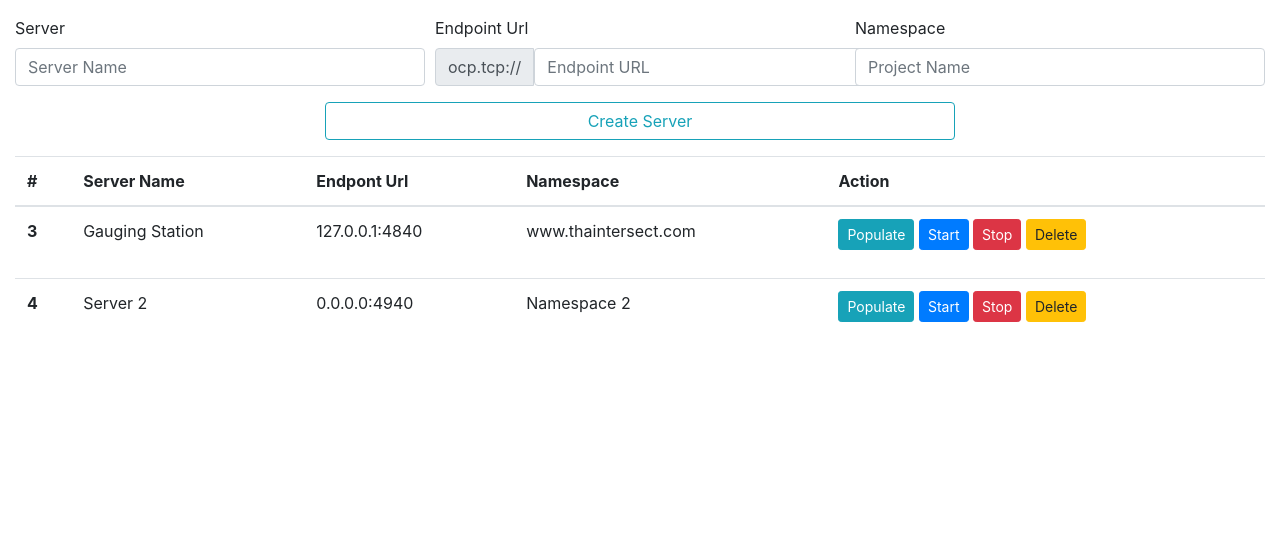
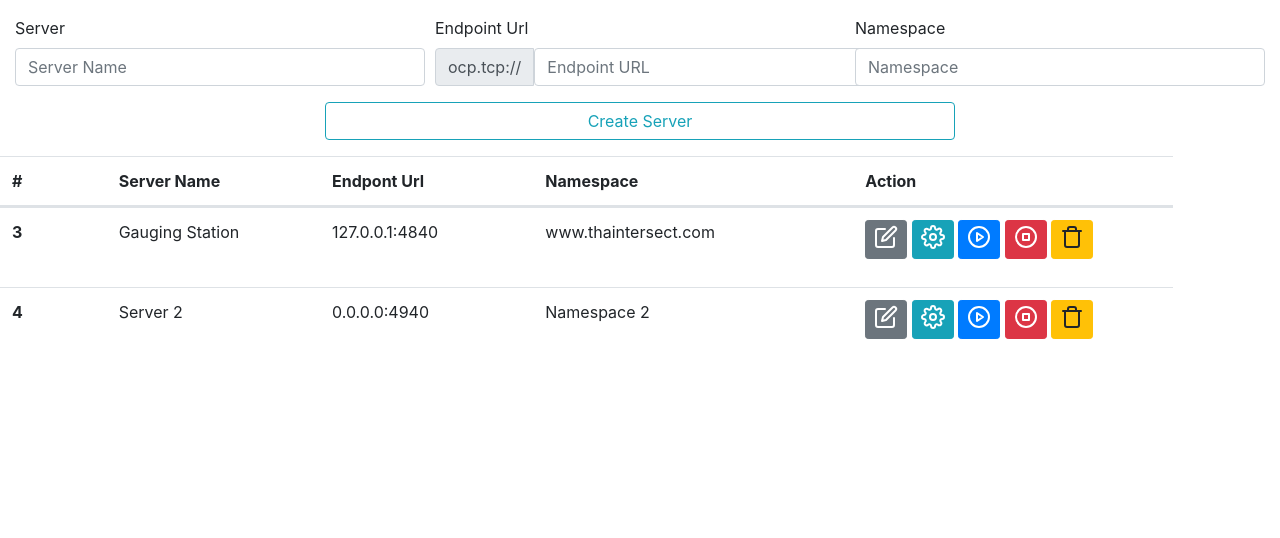
Before and after one commit to Andykibz/opcserver, a Flask app: page / in a window 1280 px wide. Shown: the part 56-594 px from the top of the page. Run offline with Flask 2, Linux system fonts and the light colour scheme; data comes from the database, SQL or seed files in the repository; both versions use the stored data as it was after the commit; some libraries are stand-ins or nearby versions.

Commit message:
Added opcua

```diff
--- a/index/__init__.py
+++ b/index/__init__.py
@@ -5,7 +5,8 @@ from flask_sqlalchemy import SQLAlchemy
 app = Flask(__name__)
 app.config['SECRET_KEY'] = 'f1d9d48ec0e26e2a250839fa36ea2c602cc4f85ccfeb5c65'
 app.config['SQLALCHEMY_DATABASE_URI'] = 'sqlite:///site.db'
-
+from flask_wtf.csrf import CSRFProtect
+csrf = CSRFProtect(app)
 db = SQLAlchemy(app)
 
 from index import routes
--- a/index/forms.py
+++ b/index/forms.py
@@ -21,7 +21,7 @@ class ServerCreateForm( FlaskForm ):
 
     namespace = StringField('Namespace',
                                 render_kw = {
-                                            'placeholder': "Project Name"
+                                            'placeholder': "Namespace"
                                         }
                                 )
 
--- a/index/routes.py
+++ b/index/routes.py
@@ -3,6 +3,15 @@ from index import app,db
 from index.models import Server,Object, Variable
 from index.forms import ServerCreateForm,ObjectCreateForm,VariableCreateForm
 from . import utils
+from myserver import MyServer
+ms = MyServer()
+
+# class OPC():
+#     def startserver():
+#         def __init__( id ):
+#             self.id =
+#             MyServer()
+
 
 @app.route("/")
 def home():
@@ -14,17 +23,26 @@ def home():
 def create_server():
     form = ServerCreateForm()
     if form.validate_on_submit():
-        server = Server( name=form.server_name.data, endpoint_url=form.endpoint_url.data,namespace=form.endpoint_url.data )
+        server = Server( name=form.server_name.data, endpoint_url=form.endpoint_url.data,namespace=form.namespace.data )
         db.session.add(server)
         db.session.commit()
         resp = {
-            'message' : f'{ form.server_name.data } Created Successfully',
+            'message' : '{} Created Successfully'.format(form.server_name.data),
             'servers' : Server.query.all()
         }
         return redirect(url_for('home'))
-        # return jsonify(resp)
 
     return jsonify(data=form.errors)
+
+@app.route("/server/delete/<serverid>",methods= ['POST'] )
+def delete_server( serverid ):
+    server = Server.query.get( serverid )
+    servername = server.name
+    db.session.delete(server)
+    db.session.commit()
+    flash('{} Deleted SUccessfully'.format(servername), 'success')
+    return redirect(url_for('create_server'))
+
 
 @app.route("/server/<serverid>",methods= ['GET'] )
 def server_populate(serverid):
@@ -41,7 +59,16 @@ def server_populate(serverid):
              objform = ObjectCreateForm(),
              varform=varform
     )
+@app.route("/start_server/<serverid>",methods=['GET'])
+def start_server(serverid):
+    global ms
+    ms.initialise(serverid)
+    return jsonify( ms.opc_server.start())
 
+
+@app.route("/stop_server/<serverid>",methods=['GET'])
+def stop_server(serverid):
+    ms.opc_server.stop()
 
 @app.route("/create_object",methods= ['POST'] )
 def create_object():
@@ -76,7 +103,7 @@ def create_variable():
         db.session.add(var)
         db.session.commit()
         resp={
-            'message' : f' {var.name} Created Successfully',
+            'message' : '{} Created Successfully'.format(var.name),
             'object'  : varform.data
         }
         # return jsonify(resp)
--- a/index/templates/index.html
+++ b/index/templates/index.html
@@ -1,16 +1,26 @@
 {% extends 'base.html' %}
 {% block content %}
 <div id="alerts-wrapper" class="">
+    {% with messages = get_flashed_messages(with_categories=true) %}
+    {% if messages %}
+    {% for category, message in messages %}
+      <div id="alert-message" class="alert alert-{{ category }}">
+          {{ message }}
+      </div>
+      {% endfor %}
+    {% endif %}
+  {% endwith %}
+</div>
+<!-- Large modal -->
+<div class="modal fade config-server-modal-lg" tabindex="-1" role="dialog" aria-labelledby="myLargeModalLabel" aria-hidden="true">
+  <div class="modal-dialog modal-lg">
+    <div class="modal-content">
 
+    </div>
+  </div>
 </div>
-<!-- <div id="" class="alert d-none alert-dismissible fade show alert-box" role="alert">
-    <span class="alert-message">  </span>
-    <button type="button" class="close" data-dismiss="alert" aria-label="Close">
-    <span aria-hidden="true">&times;</span>
-  </button>
-</div> -->
 
-  <form id="projects_form" class="d-block mb-3" method="post" action="{{url_for('create_server')}}" class="d-block mb-10" >
+  <form id="projects_form" class="d-block mb-3" method="post" action="{{url_for('create_server')}}" autocomplete=false >
       {{ form.hidden_tag() }}
       <div class="form-row">
         <div class="col-4 mb-3">
@@ -40,33 +50,64 @@
   </form>
   <table class="table">
       <thead>
-        <tr>
-          <th scope="col">#</th>
-          <th scope="col">Server Name</th>
-          <th scope="col">Endpont Url</th>
-          <th scope="col">Namespace</th>
-          <th scope="col">Action</th>
+        <tr class="row">
+          <th scope="col" class="col-sm-1">#</th>
+          <th scope="col" class="col-sm-2">Server Name</th>
+          <th scope="col" class="col-sm-2 ">Endpont Url</th>
+          <th scope="col" class="col-sm-3 ">Namespace</th>
+          <th scope="col" class="col-sm-3">Action</th>
         </tr>
       </thead>
       <tbody>
         {% if servers %}
         {% for server in servers %}
-        <tr>
-          <th scope="row">{{ server.id }}</th>
-          <td>{{ server.name }}</td>
-          <td>{{ server.endpoint_url }}</td>
-          <td>{{ server.namespace }}</td>
-          <td>
+        <tr class="row">
+          <th scope="row" class="col-sm-1">{{ server.id }}</th>
+          <td class="col-sm-2">{{ server.name }}</td>
+          <td class="col-sm-2">{{ server.endpoint_url }}</td>
+          <td class="col-sm-3">{{ server.namespace }}</td>
+          <td class="col-sm-3">
               <p>
-                <a class="btn btn-sm btn-info" href="{{ url_for('server_populate',serverid=server.id) }}">Populate</a>
-                <a class="btn btn-sm btn-primary" href="#">Start</a>
-                <a class="btn btn-sm btn-danger" href="#">Stop</a>
-                <a class="btn btn-sm btn-warning" href="#">Delete</a>
+                <a class="btn btn-sm btn-secondary" href="{{ url_for('server_populate',serverid=server.id) }}"><i data-feather="edit"></i> </a>
+                <a data-toggle="modal" data-target="config-server-modal-lg" class="btn btn-sm btn-info" href="#"> <i data-feather="settings"></i> </a>
+                <a data-server-id="{{ server.id }}" class="btn btn-sm btn-primary start-server" href="#"><i data-feather="play-circle"></i></a>
+                <a data-server-id="{{ server.id }}" class="btn btn-sm btn-danger stop-server" href="#"> <i data-feather="stop-circle"></i> </a>
+                <a data-server="{{ server.id }}" role="button" class="btn btn-sm btn-warning delete-server" href="#"><i data-feather="trash"></i></a>
               </p>
-          </td>
-        </tr>
-        {% endfor %}
-        {% endif %}
-      </tbody>
+            </td>
+          </tr>
+          <form method="post" id="del-server-form-{{ server.id }}" class="d-none" action="{{ url_for('delete_server',serverid=server.id) }}">
+              <!-- <input type="hidden" name="csrf_token" value="f1d9d48ec0e26e2a250839fa36ea2c602cc4f85ccfeb5c65"/> -->
+              <input type="hidden" name="csrf_token" value="{{ csrf_token() }}"/>
+              <input type="hidden" name="server_id" value="{{ server.id }}">
+          </form>
+          {% endfor %}
+          {% else %}
+            <tr><td class="text-center h3 text-muted"> <strong> No Servers Defined </strong></td></tr>
+          {% endif %}
+        </tbody>
     </table>
 {% endblock %}
+{% block javascripts %}
+    {{ super() }}
+    <script>
+        $('.delete-server').on('click',function(e){
+            e.preventDefault()
+            let serverid = $(this).attr('data-server');
+            $('#del-server-form-'+serverid).trigger('submit')
+        });
+        $('.start-server').on('click', function(){
+            let serverid=$(this).attr('data-server-id')
+            $.get("start_server/"+serverid, function(data){
+              console.log(data)
+            });
+        });
+
+        $('.stop-server').on('click', function(){
+            let serverid=$(this).attr('data-server-id')
+            $.get("stop_server/"+serverid, function(data){
+              console.log(data)
+            });
+        });
+    </script>
+{% endblock %}
--- a/index/templates/partials/object_creation.html
+++ b/index/templates/partials/object_creation.html
@@ -14,6 +14,7 @@
 
                         <span class="span-row row "><!--Begin Row-->
                             <form id="min-object-form-{{ object.id }}" class="d-none" action="{{ url_for('delete_object') }}" method="POST" >
+                                <input type="hidden" name="csrf_token" value="{{ csrf_token() }}"/>
                                 <input type="hidden" name="server_id" value="{{ object.server.id }}">
                                 <input type="hidden" name="object_id" value="{{ object.id }}">
                             </form>
@@ -23,11 +24,10 @@
                             </span><!--End Cell-->
                         </span><!--End Row-->
 
-
-
                             {% for child_obj in object.get_child_objects() %}
                                 <span class=" span-row child-object mt-1 "><!--Begin Row-->
-                                    <form id="min-object-form-{{ child_obj.id }}" class="d-none" action="{{ url_for('delete_object') }}" method="POST" >
+                                    <form id="min-object-form-{{ child_obj.id }}" class="d-none" action="{{ url_for('delete_object') }}" method="post" >
+                                        <input type="hidden" name="csrf_token" value="{{ csrf_token() }}"/>
                                         <input type="hidden" name="server_id" value="{{ child_obj.server.id }}">
                                         <input type="hidden" name="object_id" value="{{ child_obj.id }}">
                                     </form>
--- a/index/templates/server.html
+++ b/index/templates/server.html
@@ -53,7 +53,7 @@
             </tbody>
         </table>
         <hr>
-                {% include "partials/variable_creation.html" %}
+            {% include "partials/variable_creation.html" %}
         {% endif %}
 </div>
 </div>
```
Also changed, not shown: index/models.py (+5 -5 lines), myplc/__init__.py (+19 -2 lines), myserver/__init__.py (+9 -14 lines), index/site.db.
